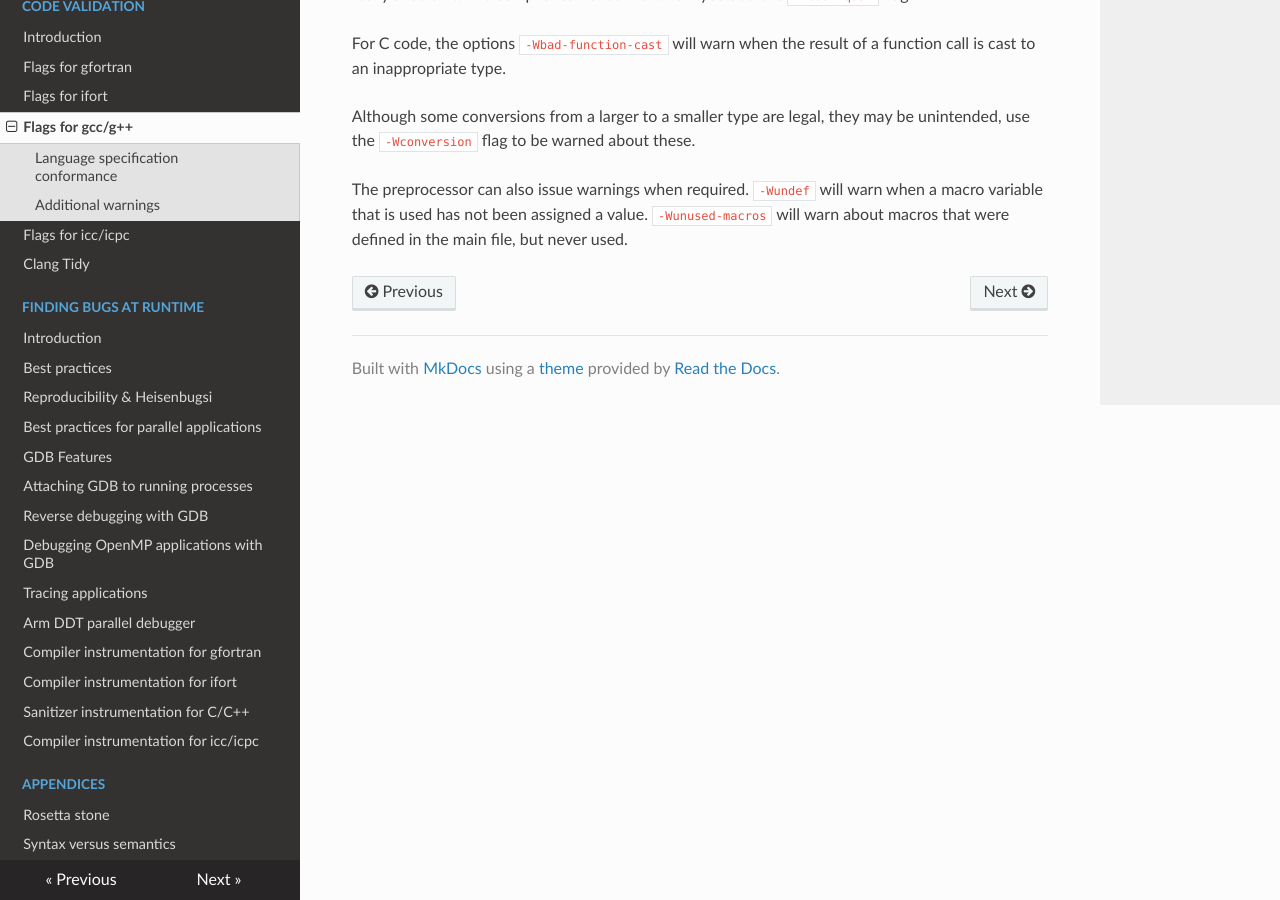
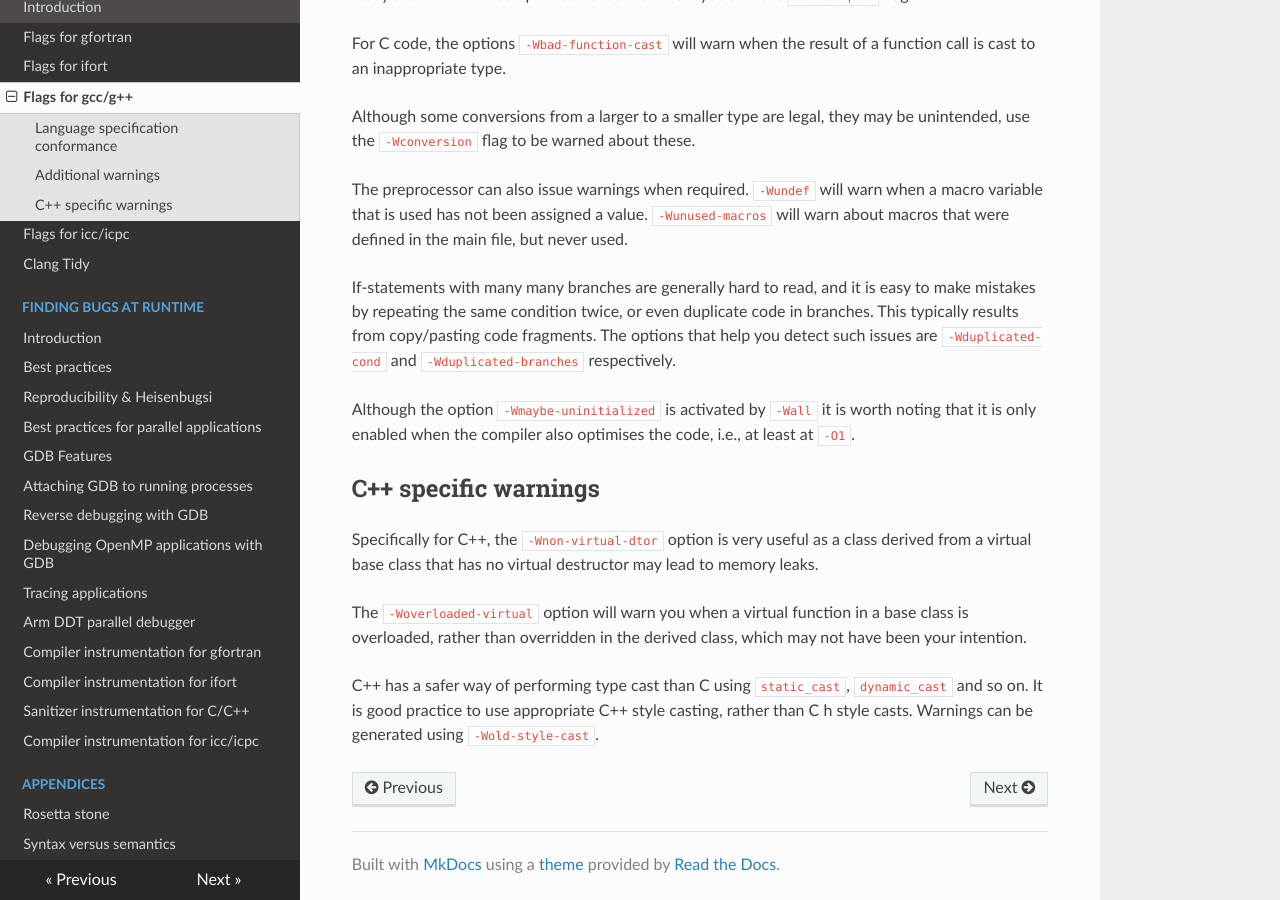
Before and after one commit to gjbex/Defensive_programming_and_debugging, an MkDocs documentation site: the page built from docs/CodeValidation/Compilers/gcc_flags.md, in a window 1280 px wide and 900 px high, scrolled down 1212 px. Built offline with MkDocs 1.6.1, drawn with Linux system fonts in a browser that asks for light colours; nearby versions of some CDN libraries.

Commit message:
Add compile options recommended in C++ best practices

```diff
--- a/docs/CodeValidation/Compilers/gcc_flags.md
+++ b/docs/CodeValidation/Compilers/gcc_flags.md
@@ -45,3 +45,17 @@ For C code, the options `-Wbad-function-cast` will warn when the result of a fun
 Although some conversions from a larger to a smaller type are legal, they may be unintended, use the `-Wconversion` flag to be warned about these.
 
 The preprocessor can also issue warnings when required.  `-Wundef` will warn when a macro variable that is used has not been assigned a value.  `-Wunused-macros` will warn about macros that were defined in the main file, but never used.
+
+If-statements with many many branches are generally hard to read, and it is easy to make mistakes by repeating the same condition twice, or even duplicate code in branches.  This typically results from copy/pasting code fragments.  The options that help you detect such issues are `-Wduplicated-cond` and `-Wduplicated-branches` respectively.
+
+
+Although the option `-Wmaybe-uninitialized` is activated by `-Wall` it is worth noting that it is only enabled when the compiler also optimises the code, i.e., at least at `-O1`.
+
+
+## C++ specific warnings
+
+Specifically for C++, the `-Wnon-virtual-dtor` option is very useful as a class derived from a virtual base class that has no virtual destructor may lead to memory leaks.
+
+The `-Woverloaded-virtual` option will warn you when a virtual function in a base class is overloaded, rather than overridden in the derived class, which may not have been your intention.
+
+C++ has a safer way of performing type cast than C using `static_cast`, `dynamic_cast` and so on.  It is good practice to use appropriate C++ style casting, rather than C h style casts.  Warnings can be generated using `-Wold-style-cast`.
```
